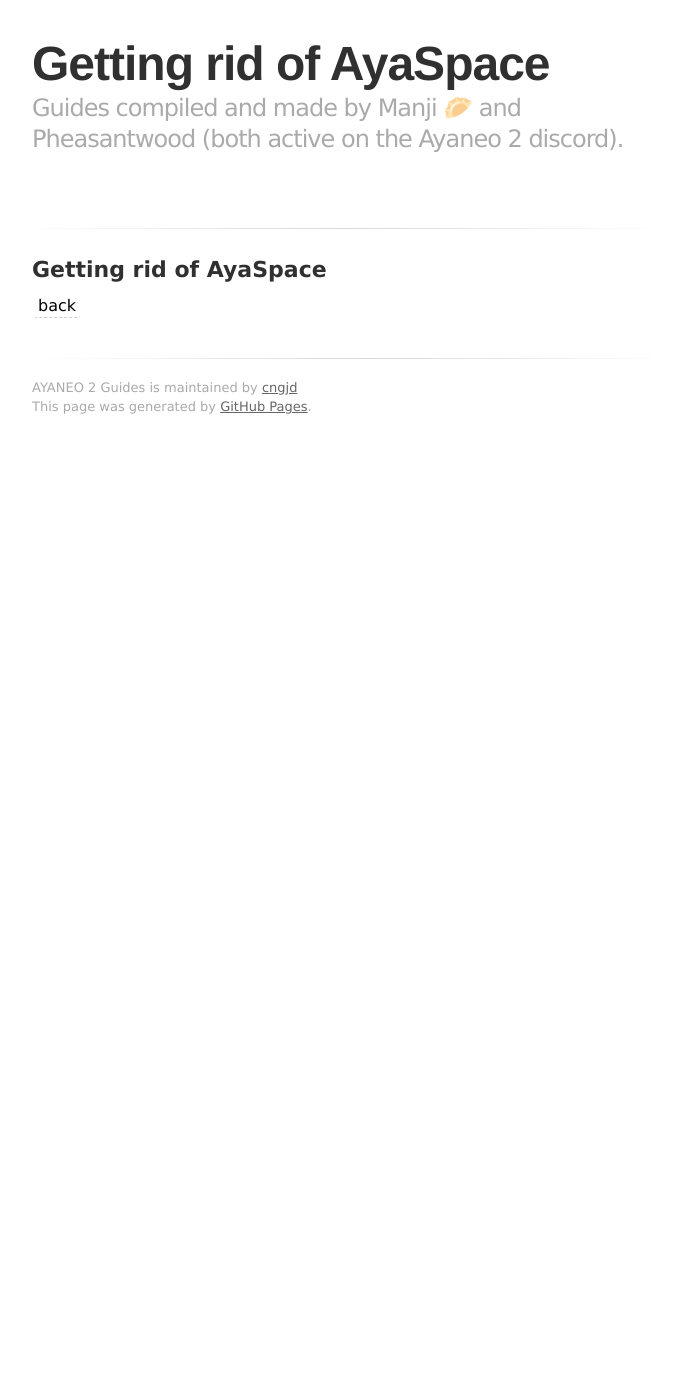
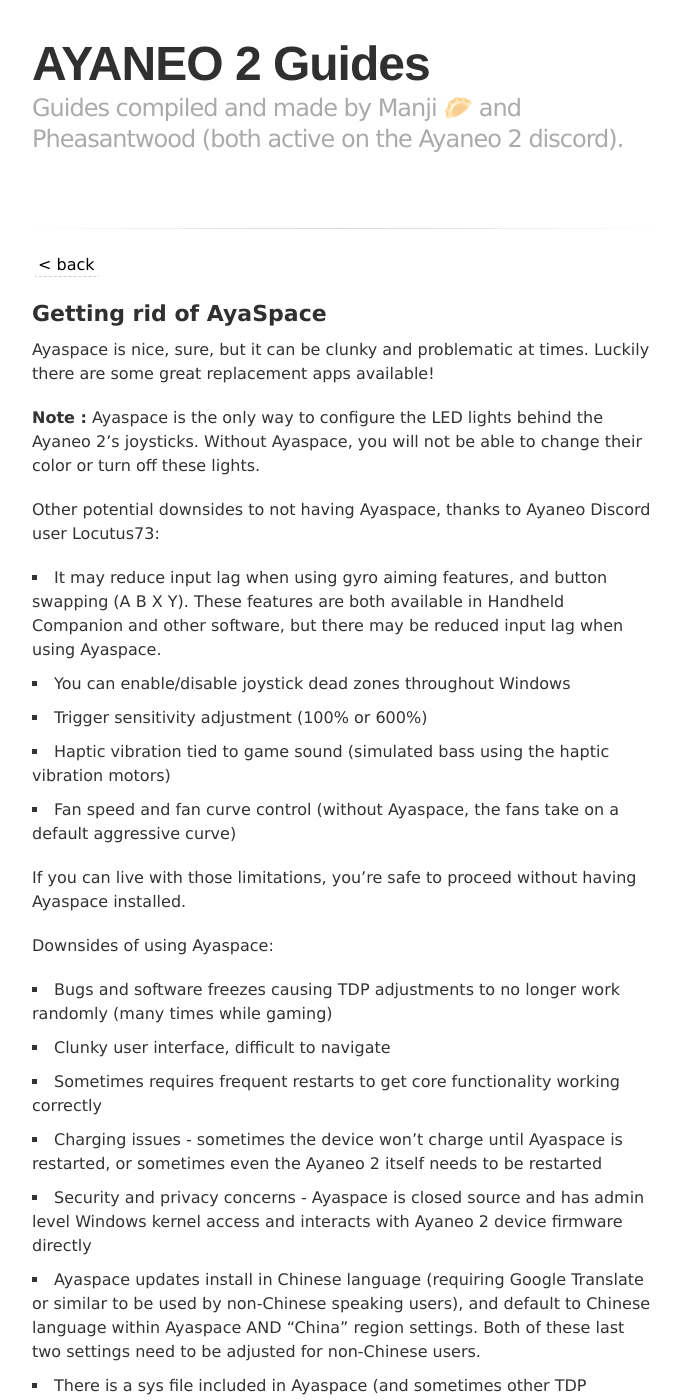
Before and after one commit to cngjd/AyaNeo2-docs, a Jekyll site: the page built from getting-rid-of-ayaspace.md, in a window 1280 px wide and 1400 px high. Shown: the whole window, without its empty margins (298-978 px from the left). Built offline with Jekyll 4.4.1, drawn with Linux system fonts in a browser that asks for light colours; some web fonts are replaced; our own code applies the rules of GitHub Pages for plain Markdown files; some of the changed text lies outside the part shown.

Commit message:
Update getting-rid-of-ayaspace.md

```diff
--- a/getting-rid-of-ayaspace.md
+++ b/getting-rid-of-ayaspace.md
@@ -1,9 +1,71 @@
 ---
 layout: default
 ---
-
+[< back](./)
 ## Getting rid of AyaSpace
 
+Ayaspace is nice, sure, but it can be clunky and problematic at times. Luckily there are some great replacement apps available!
 
+**Note :** Ayaspace is the only way to configure the LED lights behind the Ayaneo 2’s joysticks. Without Ayaspace, you will not be able to change their color or turn off these lights.
 
-[back](./)
+Other potential downsides to not having Ayaspace, thanks to Ayaneo Discord user Locutus73:
+
+- It may reduce input lag when using gyro aiming features, and button swapping (A B X Y). These features are both available in Handheld Companion and other software, but there may be reduced input lag when using Ayaspace.
+- You can enable/disable joystick dead zones throughout Windows
+- Trigger sensitivity adjustment (100% or 600%)
+- Haptic vibration tied to game sound (simulated bass using the haptic vibration motors)
+- Fan speed and fan curve control (without Ayaspace, the fans take on a default aggressive curve)
+
+If you can live with those limitations, you’re safe to proceed without having Ayaspace installed.
+
+Downsides of using Ayaspace:
+
+- Bugs and software freezes causing TDP adjustments to no longer work randomly (many times while gaming)
+- Clunky user interface, difficult to navigate
+- Sometimes requires frequent restarts to get core functionality working correctly
+- Charging issues - sometimes the device won’t charge until Ayaspace is restarted, or sometimes even the Ayaneo 2 itself needs to be restarted
+- Security and privacy concerns - Ayaspace is closed source and has admin level Windows kernel access and interacts with Ayaneo 2 device firmware directly
+- Ayaspace updates install in Chinese language (requiring Google Translate or similar to be used by non-Chinese speaking users), and default to Chinese language within Ayaspace AND “China” region settings. Both of these last two settings need to be adjusted for non-Chinese users.
+- There is a sys file included in Ayaspace (and sometimes other TDP adjustment programs) that causes anti cheat software to ban users in online games such as Valorant, Battlefield, Call of Duty, Lost Ark, and potentially others. The latest versions of Handheld Companion do not include this file.
+
+<img width="689" alt="image" src="https://user-images.githubusercontent.com/6972693/214900771-a04b9401-588b-479e-be98-5809fd2254e8.png">
+
+## 1. Handheld Companion
+
+[https://github.com/Valkirie/HandheldCompanion](https://github.com/Valkirie/HandheldCompanion)
+
+Made by a team of seriously great people, this soft allows you (for now as the tool seems to get some steam…) :
+
+- Emulate a controller and have some useful configurations along the way
+- Use motion control to use for gyro aiming or emulation
+- Control TDP (the only useful feature of Ayaspace)
+- Switch resolution and refresh rate on the fly
+
+(note)All of the above can be saved as profiles depending on the game / software you’re using.
+
+- Map shortcuts to the Aya keys of your device.
+
+**Important :** if there is only one shortcut you need to map, it’s the **Summon quick tools window** one, allowing you to switch your settings without leaving the game - much like we’re used to see on the steam deck.
+
+**Important too :** also map **Display Touch Keyboard**, please, we’re not animals.
+
+## 2. Controller companion
+
+[Controller Companion](https://kogatech.itch.io/controller-companion)
+
+Available on steam, too.
+
+This one allows you to use your joystick as a mouse, a bit more than that, but that’s well enough for me.
+
+## 3. Game launcher
+
+We recommend using Playnite, it’s a launcher that allows you to centralize ALL your libraries in a single place (steam, xbox game pass pc, epic, gog, humble, battle.net, [itch.io](http://itch.io) and a lot lot more…) AND emulation (but I’ll deport that elsewhere).
+
+[Playnite - video game library manager](https://playnite.link/)
+
+It is also very customizable and comes with a **fullscreen mode,** boot straight into it to feel like you’ve got your own portable console and never see windows.
+
+I recommend using the Splashscreen add-on on fullscreen mode, this will show a fullscreen image while the game starts, you won’t ever see your desktop unless you want to, literally.
+
+***
+[< back](./)
```
